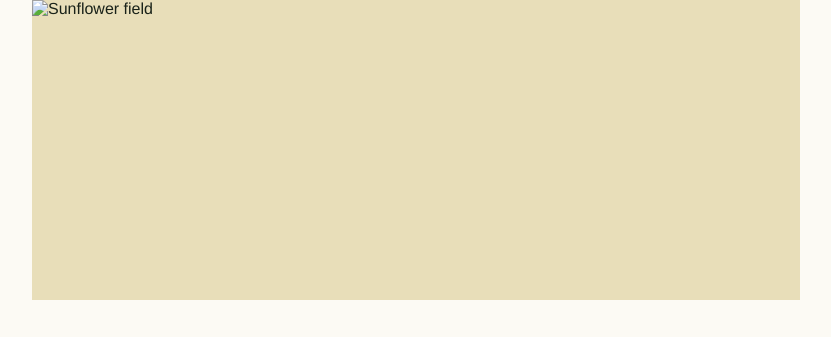
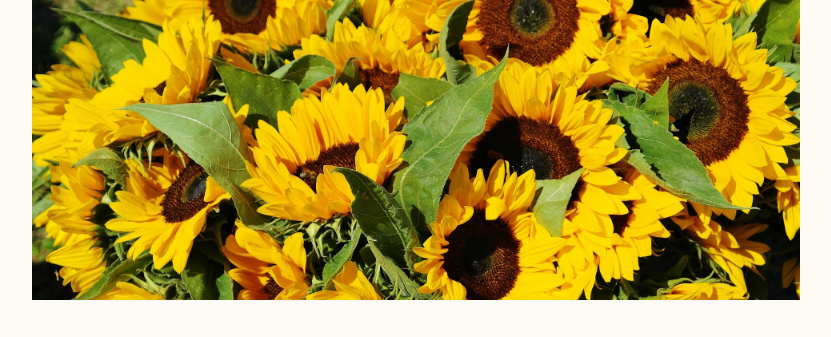
Before and after one commit to tomm174/CAD-big-solar, a plain HTML site: page index.html in a window 1280 px wide. Shown: the top 337 px of the page, without its empty margins (224-1055 px from the left). Drawn offline with Linux system fonts and the light colour scheme.

Commit message:
Update image source path in index.html

```diff
--- a/index.html
+++ b/index.html
@@ -32,7 +32,7 @@
 </head>
 <body>
 <div class="wrap">
-  <div class="hero"><img src="assets/ritae-sunflowers-1622785_1920.jpg" alt="Sunflower field" /></div>
+  <div class="hero"><img src="docs/assets/ritae-sunflowers-1622785_1920.jpg" alt="Sunflower field" /></div>
 
   <h1>Help us go solar</h1>
 
```
